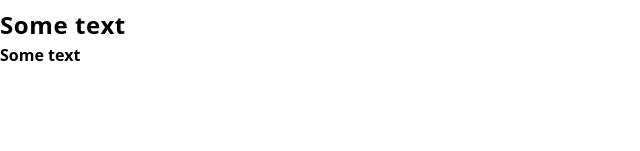
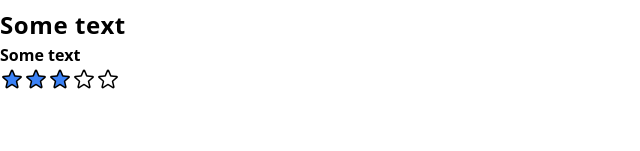
Before and after one commit to YakubovKirill/next-js, a Next.js app in the folder rating-app/: page / in a window 1280 px wide. Shown: the part 149-300 px from the top of the page, without its empty margins (0-640 px from the left). Built offline with nearby package versions, Linux system fonts and the light colour scheme.

Commit message:
add stars element

```diff
--- /dev/null
+++ b/rating-app/components/Rating/Rating.tsx
@@ -0,0 +1,22 @@
+import { memo, useEffect, useState } from "react"
+import { RatingProps } from "./Rating.props";
+import Star from "./Star";
+
+const Rating = ({ isEditable = false, rating, setRating, ...props }: RatingProps) => {
+    const [ratingArray, setRatingArray] = useState<JSX.Element[]>(new Array(5).fill(<></>));
+
+    useEffect(() => {
+        const getStars = (starsArray: JSX.Element[]) => starsArray.map(
+            (ratingElement: JSX.Element, i: number) => <Star key={i} filled={ i < rating } />);
+
+        setRatingArray((prev) => (getStars(prev)));
+    }, [rating]);
+
+    return (
+        <div {...props} className="flex flex-1">
+            {ratingArray.map((rating, i) => (<span key={i}>{rating}</span>))}
+        </div>
+    )
+}
+
+export default memo(Rating);
--- /dev/null
+++ b/rating-app/components/Rating/Star.tsx
@@ -0,0 +1,14 @@
+import { memo } from "react"
+import { StarProps } from "./Rating.props"
+import { Color } from "../../styles/constants"
+
+const Star = ({ filled }: StarProps) => {
+    const fillColor = filled ? Color.PRIMARY_COLOR : "none";
+    return (
+        <svg xmlns="http://www.w3.org/2000/svg" fill={fillColor} viewBox="0 0 24 24" strokeWidth={1.5} stroke="currentColor" className={`w-6 h-6`}>
+            <path strokeLinecap="round" strokeLinejoin="round" d="M11.48 3.499a.562.562 0 011.04 0l2.125 5.111a.563.563 0 00.475.345l5.518.442c.499.04.701.663.321.988l-4.204 3.602a.563.563 0 00-.182.557l1.285 5.385a.562.562 0 01-.84.61l-4.725-2.885a.563.563 0 00-.586 0L6.982 20.54a.562.562 0 01-.84-.61l1.285-5.386a.562.562 0 00-.182-.557l-4.204-3.602a.563.563 0 01.321-.988l5.518-.442a.563.563 0 00.475-.345L11.48 3.5z" />
+        </svg>
+    )
+}
+
+export default memo(Star)
--- a/rating-app/pages/index.tsx
+++ b/rating-app/pages/index.tsx
@@ -2,6 +2,7 @@ import Head from 'next/head'
 import { Inter } from '@next/font/google'
 import { memo } from 'react'
 import Htag from '../components/ReusableComponents/Htag/Htag'
+import Rating from '../components/Rating/Rating'
 
 const inter = Inter({ subsets: ['latin'] })
 
@@ -22,6 +23,8 @@ function Home() {
         <Htag tag='h1'> Some text</Htag>
         <Htag tag='h2'> Some text</Htag>
         <Htag tag='h3'> Some text</Htag>
+
+        <Rating rating={3} />
       </main>
     </>
   )
--- a/rating-app/styles/constants.ts
+++ b/rating-app/styles/constants.ts
@@ -1,3 +1,7 @@
+export enum Color {
+  PRIMARY_COLOR = "rgb(59 130 246)",
+}
+
 export enum ButtonColor {
   PRIMARY_BTN = "bg-blue-500",
   PRIMARY_BTN_HOVER = "bg-blue-700",
```
Also changed, not shown: rating-app/components/Rating/Rating.props.ts (added, +11 -0 lines).
